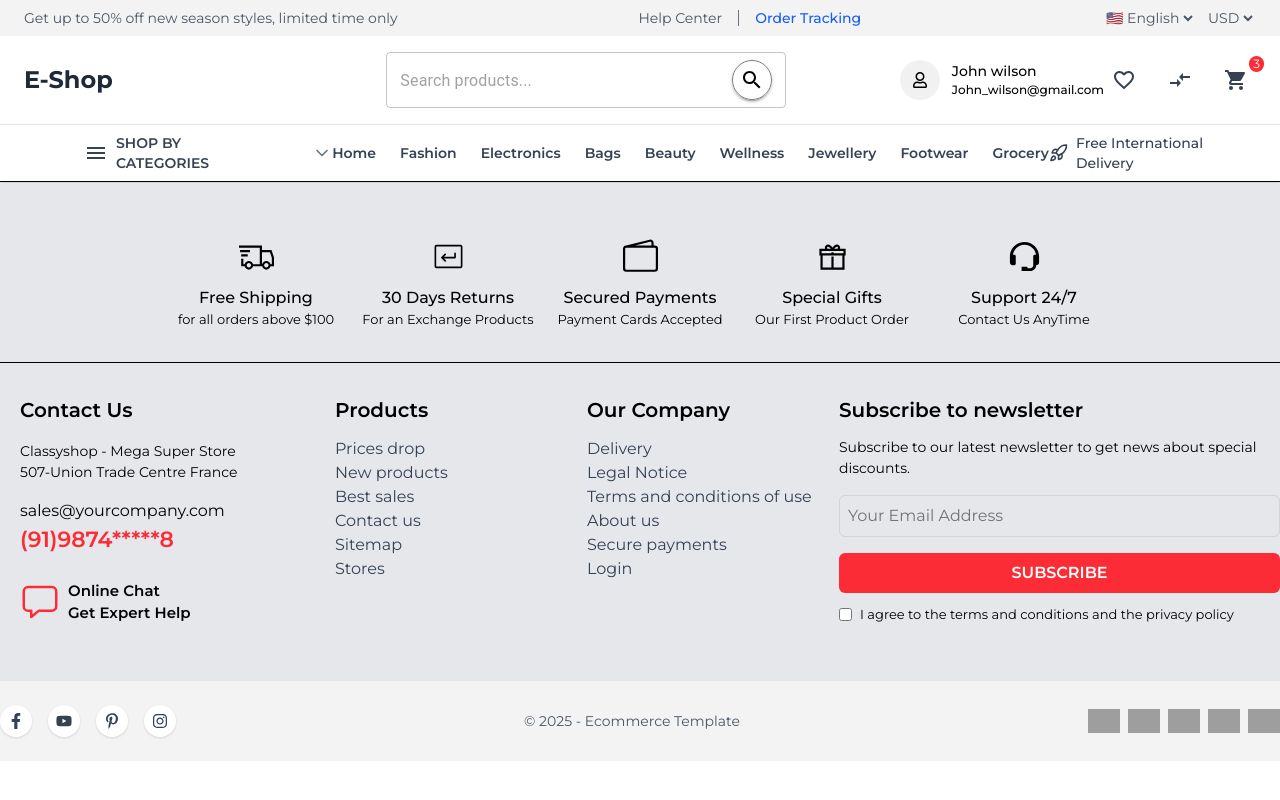
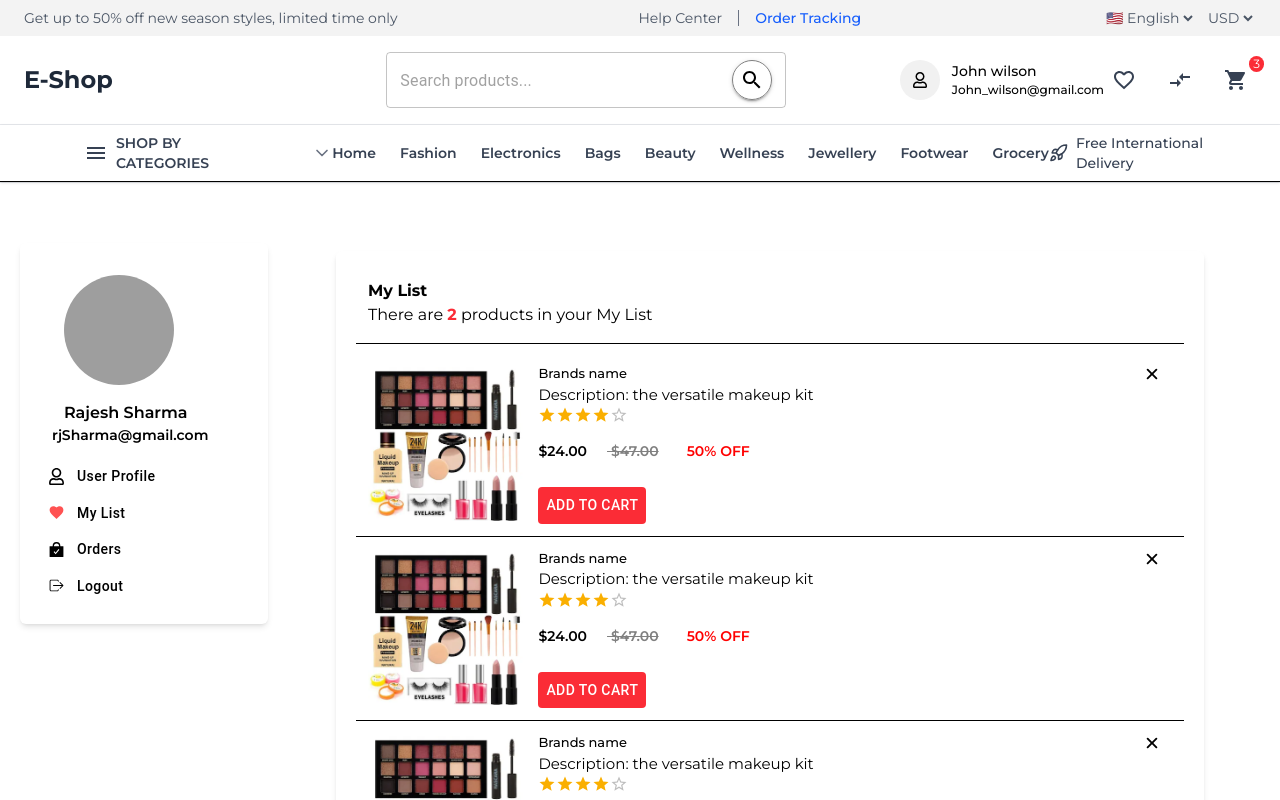
Before and after one commit to hawkeye102/E-commerce-App, a React (Vite) app: page /my-list in a window 1280 px wide. Shown: the top 800 px of the page. Built offline with nearby package versions, Linux system fonts and the light colour scheme; grey boxes are pictures that could not be loaded.

Commit message:
ADDED :My list page

```diff
--- a/src/App.jsx
+++ b/src/App.jsx
@@ -37,6 +37,9 @@ import toast, { Toaster } from 'react-hot-toast';
 import ForgetPassword1 from "./components/pages/Forgetpassword";
 import Checkout from "./components/pages/Checkout";
 import Myaccount from "./components/pages/MyAccount";
+
+
+import MyList from "./components/pages/MyList";
 
 
 export default function App() {
@@ -136,6 +139,9 @@ const toggleCartPanel = (newOpen) => () => {
            {/* {my-account page route} */}
            <Route path="/my-account" element={<Myaccount/>} />
 
+           {/* {my-listitems page route} */}
+           <Route path="/my-list" element={<MyList/>} />
+
 
         </Routes>
         <Footer />
--- a/src/components/Header/index.jsx
+++ b/src/components/Header/index.jsx
@@ -152,13 +152,17 @@ anchorOrigin={{ horizontal: 'right', vertical: 'bottom' }}
 </MenuItem>
 </Link>
 
+
 <MenuItem onClick={handleClose}>
   <IoBagCheckSharp className='mr-2'/> <span className='text-[14px]'>Orders</span>
 </MenuItem>
 
+<Link to="/my-list" className='w-full block'>
 <MenuItem onClick={handleClose}>
   <IoMdHeart className='mr-2'/> <span className='text-[14px]'>My List</span>
 </MenuItem>
+</Link>
+
 <MenuItem onClick={handleClose}>
   <IoIosLogOut className='mr-2'/> <span className='text-[14px]'>Logout</span>
 </MenuItem>
--- /dev/null
+++ b/src/components/Myaccountsidebar/index.jsx
@@ -0,0 +1,65 @@
+import React from "react";
+import { FaCloudUploadAlt } from "react-icons/fa";
+import { FaRegUser } from "react-icons/fa";
+import { IoBagCheckSharp } from "react-icons/io5";
+import { IoMdHeart } from "react-icons/io";
+import { IoIosLogOut } from "react-icons/io";
+import { NavLink } from "react-router-dom";
+import Button from '@mui/material/Button';
+
+const AccountsSideBar=()=>{
+    return(
+        <div className="card bg-white shadow-md rounded-md p-5 !sticky top-[10px]">
+                        <div className="w-full p-3 flex-items justify-center flex-col">
+                            <div className="w-[110px] h-[110px] rounded-full overflow-hidden mb-4 relative group ml-3">
+                  <img src="https://encrypted-tbn0.gstatic.com/images?q=tbn:ANd9GcSjFWjv0YYht3Dl8wqfmp-ZdFzYxWwf1G77Q8qKp11OUlsHgC1VZUErZF4&s" className=
+                   "w-full h-full object-cover"/>
+
+                           <div className="overlay w-[100%] h-[100%] absolute top-0 left-0 z-50 bg-[rgba(0,0,0,0.7)]
+                           flex items-center justify-center cursor-pointer opacity-0 transition-all group-hover:opacity-100">
+                           <FaCloudUploadAlt className="text-[#fff] !text-[22px]"/>
+                           <input type="file" className="absolute top-0 left-0 w-full h-full opacity-0"/>
+                            </div>
+                            </div>
+                           <h3 className="font-[600] ml-3">Rajesh Sharma</h3>
+                           <h6 className="text-[14px] font-[600] ">rjSharma@gmail.com</h6>
+                        </div>
+
+
+                     <ul className="list-none myAccountTabs">
+                      <li className="w-full">
+                      <NavLink to="/my-account"  exact={true} activeClassName="isActive">
+
+                        <Button className="flex items-center gap-3 rounded-none w-full
+                        !capitalize !text-black !justify-start !text-left">
+                             <FaRegUser className="text-[17px]"/> User Profile</Button>
+                             </NavLink>
+
+                             <NavLink to="/my-list"  exact={true} activeClassName="isActive">
+
+                             <Button className="flex items-center gap-3 rounded-none w-full
+                        !capitalize !text-black !justify-start !text-left">
+                             <IoMdHeart  className="text-[17px]"/> My List</Button>
+                             </NavLink>
+
+                             <NavLink to="/my-orders"  exact={true} activeClassName="isActive">
+
+                             <Button className="flex items-center gap-3 rounded-none w-full
+                        !capitalize !text-black !justify-start !text-left">
+                             <IoBagCheckSharp className="text-[17px]"/> Orders</Button>
+                             </NavLink>
+
+
+
+                             <Button className="flex items-center gap-3 rounded-none w-full
+                        !capitalize !text-black !justify-start !text-left">
+                             <IoIosLogOut className="text-[17px]"/>Logout</Button>
+
+
+                      </li>
+                     </ul>
+                    </div>
+    )
+}
+
+export default AccountsSideBar
--- a/src/components/pages/MyAccount/index.jsx
+++ b/src/components/pages/MyAccount/index.jsx
@@ -7,6 +7,7 @@ import { IoMdHeart } from "react-icons/io";
 import { IoIosLogOut } from "react-icons/io";
 import { NavLink } from "react-router-dom";
 import TextField from '@mui/material/TextField';
+import AccountsSideBar from "../../Myaccountsidebar";
 
 
 const Myaccount=()=>{
@@ -14,56 +15,7 @@ const Myaccount=()=>{
         <section className="py-10 w-full">
             <div className="container flex  gap-3 p-5">
                 <div className="col1 w-[20%]">
-                    <div className="card bg-white shadow-md rounded-md p-5">
-                        <div className="w-full p-3 flex-items justify-center flex-col">
-                            <div className="w-[110px] h-[110px] rounded-full overflow-hidden mb-4 relative group ml-3">
-                  <img src="https://encrypted-tbn0.gstatic.com/images?q=tbn:ANd9GcSjFWjv0YYht3Dl8wqfmp-ZdFzYxWwf1G77Q8qKp11OUlsHgC1VZUErZF4&s" className=
-                   "w-full h-full object-cover"/>
-
-                           <div className="overlay w-[100%] h-[100%] absolute top-0 left-0 z-50 bg-[rgba(0,0,0,0.7)]
-                           flex items-center justify-center cursor-pointer opacity-0 transition-all group-hover:opacity-100">
-                           <FaCloudUploadAlt className="text-[#fff] !text-[22px]"/>
-                           <input type="file" className="absolute top-0 left-0 w-full h-full opacity-0"/>
-                            </div>
-                            </div>
-                           <h3 className="font-[600] ml-3">Rajesh Sharma</h3>
-                           <h6 className="text-[14px] font-[600] ">rjSharma@gmail.com</h6>
-                        </div>
-
-
-                     <ul className="list-none myAccountTabs">
-                      <li className="w-full">
-                      <NavLink to="/my-account"  exact={true} activeClassName="isActive">
-
-                        <Button className="flex items-center gap-3 rounded-none w-full
-                        !capitalize !text-black !justify-start !text-left">
-                             <FaRegUser className="text-[17px]"/> User Profile</Button>
-                             </NavLink>
-
-                             <NavLink to="/my-list"  exact={true} activeClassName="isActive">
-
-                             <Button className="flex items-center gap-3 rounded-none w-full
-                        !capitalize !text-black !justify-start !text-left">
-                             <IoMdHeart  className="text-[17px]"/> My List</Button>
-                             </NavLink>
-
-                             <NavLink to="/my-orders"  exact={true} activeClassName="isActive">
-
-                             <Button className="flex items-center gap-3 rounded-none w-full
-                        !capitalize !text-black !justify-start !text-left">
-                             <IoBagCheckSharp className="text-[17px]"/> Orders</Button>
-                             </NavLink>
-
-
-
-                             <Button className="flex items-center gap-3 rounded-none w-full
-                        !capitalize !text-black !justify-start !text-left">
-                             <IoIosLogOut className="text-[17px]"/>Logout</Button>
-
-
-                      </li>
-                     </ul>
-                    </div>
+                <AccountsSideBar/>
 
                 </div>
 
--- /dev/null
+++ b/src/components/pages/MyList/index.jsx
@@ -0,0 +1,46 @@
+
+import React ,{useState}from "react";
+
+import Button from '@mui/material/Button';
+import { IoBagCheck } from "react-icons/io5";
+import AccountsSideBar from "../../Myaccountsidebar";
+
+import Rating from "@mui/material/Rating";
+import MyListItems from "./mylist";
+import TextField from '@mui/material/TextField';
+
+const MyList=()=>{
+
+return (
+    <section className="py-10 w-full">
+    <div className="container flex  gap-3 p-5">
+        <div className="col1 w-[20%]">
+        <AccountsSideBar/>
+
+        </div>
+
+        <div className="leff-part w-[70%]  m-auto">
+
+
+                <div className="shadow-md rounded-md p-5 mt-2 bg-white">
+                <div className="px-3 py-2 mb-2 border-b border-black">
+                    <h2 className="font-bold">My List</h2>
+                    <p className="mt-0 mb-2">There are <span className="font-bold text-red-500">2</span> products in your My List</p>
+                </div>
+           < MyListItems />
+           < MyListItems />
+           < MyListItems />
+           < MyListItems />
+           < MyListItems />
+                </div>
+
+            </div>
+
+</div>
+
+</section>
+
+)
+}
+
+export default MyList
--- /dev/null
+++ b/src/components/pages/MyList/mylist.jsx
@@ -0,0 +1,53 @@
+import React ,{useState}from "react";
+import { Link } from "react-router-dom";
+import { IoClose } from "react-icons/io5";
+
+import { Button, Rating } from "@mui/material";
+
+const MyListItems=(props)=>{
+
+
+    return(
+
+        <>
+        <div className="cartItem w-full p-3 flex items-center gap-3 border-b border-black" >
+            <div className="img w-[20%] rounded-md overflow-hidden">
+                <Link to="/product/2346 group">
+                <img src="/beauty/beauty1.jpg" className="group hover:scale-105"/></Link>
+            </div>
+
+
+    <div className="info1 w-[80%] relative">
+    <IoClose className="cursor-pointer absolute top-10px] right-[10px] text-[20px] hover:text-red-500"/>
+      <span className="text-[13px] font-[500] block">Brands name</span>
+      <h2 className="text-[15px]"><Link to="/" className="hover:text-red-400">
+      Description: the versatile makeup kit</Link></h2>
+      <Rating  name="size-small" defaultValue={4} size="small" readOnly/>
+
+
+
+      <p className=" mt-2">
+      <span className="newprice !text-black text-[14px] font-semibold ">$24.00</span>
+      <span className="old-price line-through text-[14px] font-semibold pl-5 "> $47.00</span>
+
+
+      <span className="new-price text-[14px] font-semibold  pl-5">50% OFF</span>
+      </p>
+
+      <br/>
+
+     <Button className=" !text-white !font-[500] !btn-sm !bg-red-500 hover:!bg-black transition 3s ease-in-out">Add To Cart</Button>
+</div>
+        </div>
+
+
+
+
+
+
+
+
+        </>
+    )
+}
+export default  MyListItems
--- a/src/index.css
+++ b/src/index.css
@@ -25,10 +25,13 @@ body {
 }
 
 .myAccountTabs li a:before{content:''; width:2px; height: 100%;
-   position: absolute; top:0px;left: 0px; background: #ff5252; transition: all 0.3s ease-in-out; opacity: 0;}
+   position: absolute; top:0px;left: 0px;  transition: all 0.3s ease-in-out; opacity: 0;}
 
    .myAccountTabs li a.active::before{height: 100%; opacity: 1; top:0px;}
 
+   .myAccountTabs li a.active::after{
+    color: #ff5252 !important ; background-color: #ff5252 !important;
+   }
    .myAccountTabs li a.active button svg{
     color: #ff5252 !important; opacity: 1 !important;
    }
```
